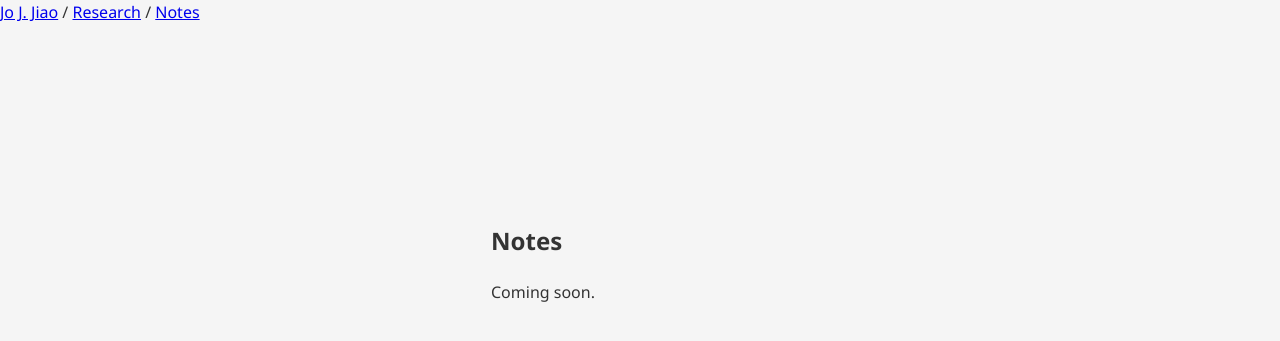
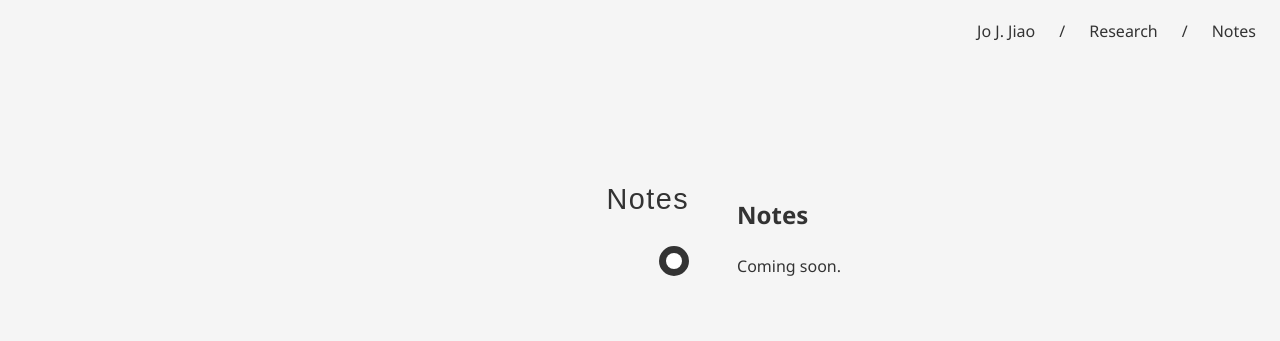
Before and after one commit to JoNeedsSleep/joneedssleep.github.io, a Jekyll site: the page built from notes.md, in a window 1280 px wide. Shown: the top 341 px of the page. Built offline with Jekyll 4.4.1, drawn with Linux system fonts in a browser that asks for light colours; some web fonts are replaced.

Commit message:
Fix top navigation on secondary pages

```diff
--- a/_layouts/default.html
+++ b/_layouts/default.html
@@ -316,8 +316,10 @@
             .right-column {
                 margin-top: 0.75rem;
             }
-        .container.research-page .right-column {
-            margin-top: 5.0rem;
+
+            .container.research-page .right-column {
+                margin-top: 0.75rem;
+            }
         }
 
         /* Details/Summary collapsible styling */
--- a/notes.md
+++ b/notes.md
@@ -4,9 +4,13 @@
 permalink: /notes/
 ---
 
-<div class="container">
-  <div class="right-column">
-    <h2>Notes</h2>
-    <p>Coming soon.</p>
-  </div>
+<div class="container notes-page">
+    <div class="left-column">
+        <h1 class="name">Notes</h1>
+        <button id="darkModeButton" class="theme-toggle" aria-label="Toggle dark mode"></button>
+    </div>
+    <div class="right-column">
+        <h2>Notes</h2>
+        <p>Coming soon.</p>
+    </div>
 </div>
```
Also changed, not shown: research.md (line endings or trailing spaces).
